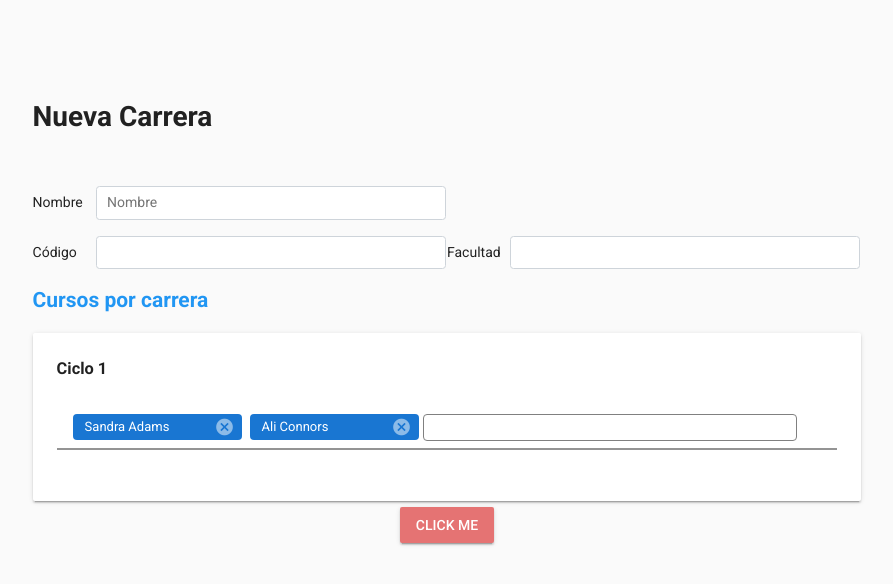
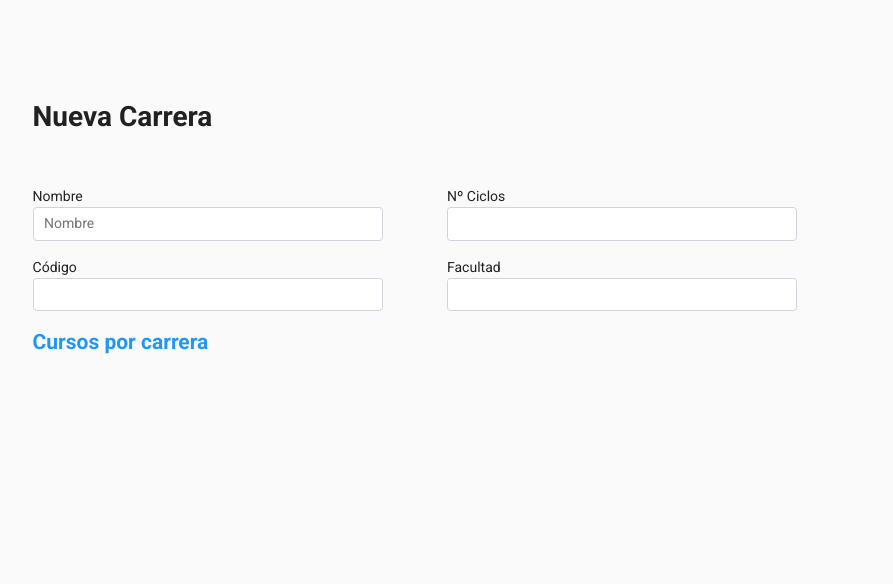
Before and after one commit to parakawa/vue-uni, a Vue app in the folder uni/: page / in a window 1280 px wide. Shown: the top 584 px of the page, without its empty margins (193-1086 px from the left). Built offline with nearby package versions, Linux system fonts and the light colour scheme.

Commit message:
dividiendo en componentes

```diff
--- a/uni/src/App.vue
+++ b/uni/src/App.vue
@@ -2,16 +2,16 @@
   v-app
     v-content
       v-container(fluid)
-        HelloWorld
+        NuevaCarrera
 </template>
 
 <script>
-import HelloWorld from './components/HelloWorld'
+import NuevaCarrera from './components/NuevaCarrera'
 
 export default {
   name: 'App',
   components: {
-    HelloWorld
+    NuevaCarrera
   }
 }
 </script>
--- /dev/null
+++ b/uni/src/components/Ciclo.vue
@@ -0,0 +1,71 @@
+<template lang="pug">
+    v-card.pa-4.mt-5
+        h3 Ciclo 1
+        v-autocomplete(v-model='courses', :disabled='isUpdating', :items='optionCourses', chips='', color='', box='', placeholder='Agregar curso a ciclo' item-value='item', multiple='')
+          template(v-slot:selection='data')
+            v-chip.chip--select-multi(:selected='data.selected', color='primary', text-color='white' close='', @input='remove(data.item)')
+              |{{ data.item.name }}
+          template(v-slot:item='data')
+            template(v-if="typeof data.item !== 'object'")
+              v-list-tile-content(v-text='data.item')
+            template(v-else='')
+              v-list-tile-content
+                v-list-tile-title(v-html='data.item.name')
+</template>
+
+<script>
+export default {
+    data () {
+      return {
+        autoUpdate: true,
+        courses: [],
+        isUpdating: false,
+        optionCourses: [
+          { header: 'Group 1' },
+          { name: 'Sandra Adams', group: 'Group 1' },
+          { name: 'Ali Connors', group: 'Group 1'},
+          { name: 'Trevor Hansen', group: 'Group 1' },
+          { name: 'Tucker Smith', group: 'Group 1'},
+        ],
+
+      }
+    },
+
+    methods: {
+      remove (item) {
+        const index = this.courses.indexOf(item)
+        if (index >= 0) this.courses.splice(index, 1)
+      }
+    }
+  }
+</script>
+
+<style lang="sass">
+  .v-chip
+    height: 2em;
+    width: 13em;
+    border-radius: 4px;
+    position: relative;
+
+  .v-chip__close>.v-icon
+    position: absolute;
+    right: 7px;
+    height: 2em;
+    background-color: transparent;
+
+  .theme--light.v-text-field--box>.v-input__control>.v-input__slot
+    background: white;
+    &:hover
+      background: none;
+  .theme--light.v-icon
+    color: white;
+  .v-autocomplete:not(.v-input--is-disabled).v-select.v-text-field input
+    border: 1px solid gray;
+    border-radius: 4px;
+  .v-input input
+    max-height: 27px;
+    width: 3em;
+
+  .v-autocomplete__content.v-menu__content, .v-autocomplete__content.v-menu__content .v-card
+    min-width: auto !important;
+</style>
--- a/uni/src/components/HelloWorld.vue
+++ /dev/null
@@ -1,137 +0,0 @@
-<template lang="pug">
-  v-container.justify-center.form-career(fluid)
-    v-form.mt-5
-      h1 Nueva Carrera
-      v-layout.mt-5
-        v-flex.xs-12
-          label Nombre
-          input.input-career(placeholder="Nombre", v-model='name')
-      v-layout.mt-3
-        v-flex.xs-6
-          label Código
-          input.input-career(v-model='code')
-        v-flex.xs-6
-          label Facultad
-          select(v-model='facultie')
-            option Seleccione
-            option(v-for='facultie in faculties') {{facultie}}
-      h2.mt-3.mb-3.blue--text Cursos por carrera
-      v-card.pa-4
-        h3 Ciclo 1
-        v-autocomplete(v-model='courses', :disabled='isUpdating', :items='optionCourses', chips='', color='', box='', placeholder='Agregar curso a ciclo' item-text='name', item-value='name', multiple='')
-          template(v-slot:selection='data')
-            v-chip.chip--select-multi(:selected='data.selected', color='primary', text-color='white' close='', @input='remove(data.item)')
-              |{{ data.item.name }}
-          template(v-slot:item='data')
-            template(v-if="typeof data.item !== 'object'")
-              v-list-tile-content(v-text='data.item')
-            template(v-else='')
-              v-list-tile-content
-                v-list-tile-title(v-html='data.item.name')
-      template
-      .text-xs-center
-        v-dialog(width='500')
-          template(v-slot:activator='{ on }')
-            v-btn(color='red lighten-2', dark='', v-on='on')
-              | Click Me
-          v-card
-            v-card-title.headline.grey.lighten-2(primary-title='')
-              | Datos
-            v-card-text
-              p Nombre: {{name}}
-              p Código: {{code}}
-              p Facultad: {{facultie}}
-              ol
-                li(v-for='course in courses') {{course}}
-
-</template>
-
-<script>
-
-export default {
-    data () {
-      return {
-        autoUpdate: true,
-        courses: [
-          { name: 'Sandra Adams', group: 'Group 1' },
-          { name: 'Ali Connors', group: 'Group 1'},
-        ],
-        isUpdating: false,
-        name: '',
-        code: '',
-        facultie: '',
-        optionCourses: [
-          { header: 'Group 1' },
-          { name: 'Sandra Adams', group: 'Group 1' },
-          { name: 'Ali Connors', group: 'Group 1'},
-          { name: 'Trevor Hansen', group: 'Group 1' },
-          { name: 'Tucker Smith', group: 'Group 1'},
-        ],
-        faculties: ['Matemática', 'Educación'],
-
-      }
-    },
-
-    methods: {
-      remove (item) {
-        const index = this.courses.name.indexOf(item.name)
-        if (index >= 0) this.courses.splice(index, 1)
-      }
-    }
-  }
-</script>
-
-<!-- Add "scoped" attribute to limit CSS to this component only -->
-<style lang="sass">
-.form-career
-  .v-form
-    width: 70%;
-    margin: 0 auto;
-
-  label
-    margin-right: 14px;
-    width: 3.5em;
-    display: inline-block;
-
-  .input-career, select
-    border: 1px solid gray;
-    border-radius: 4px;
-    width: 25em;
-    padding: .375rem .75rem;
-    font-size: 1rem;
-    line-height: 1.5;
-    color: #495057;
-    background-color: #fff;
-    background-clip: padding-box;
-    border: 1px solid #ced4da;
-    border-radius: .25rem;
-    transition: border-color .15s
-
-  .v-chip
-    height: 2em;
-    width: 13em;
-    border-radius: 4px;
-    position: relative;
-
-  .v-chip__close>.v-icon
-    position: absolute;
-    right: 7px;
-    height: 2em;
-    background-color: transparent;
-
-  .theme--light.v-text-field--box>.v-input__control>.v-input__slot
-    background: white;
-    &:hover
-      background: none;
-  .theme--light.v-icon
-    color: white;
-  .v-autocomplete:not(.v-input--is-disabled).v-select.v-text-field input
-    border: 1px solid gray;
-    border-radius: 4px;
-  .v-input input
-    max-height: 27px;
-    width: 3em;
-
-  .v-autocomplete__content.v-menu__content, .v-autocomplete__content.v-menu__content .v-card
-    min-width: auto !important;
-</style>
--- /dev/null
+++ b/uni/src/components/NuevaCarrera.vue
@@ -0,0 +1,72 @@
+<template lang="pug">
+  v-container.justify-center.form-career(fluid)
+    v-form.mt-5
+      h1 Nueva Carrera
+      v-layout.mt-5
+        v-flex.xs-6
+          label Nombre
+          input.input-career(placeholder="Nombre", v-model='name')
+        v-flex.xs-6
+          label Nº Ciclos
+          select(v-model='nCiclos')
+            option Seleccione
+            option(v-for='i in 10') {{i}}
+      v-layout.mt-3
+        v-flex.xs-6
+          label Código
+          input.input-career(v-model='code')
+        v-flex.xs-6
+          label Facultad
+          select(v-model='facultie')
+            option Seleccione
+            option(v-for='facultie in faculties') {{facultie}}
+      h2.mt-3.mb-3.blue--text Cursos por carrera
+      Ciclo(v-for='i in nCiclos')
+
+</template>
+
+<script>
+import Ciclo from './Ciclo'
+
+export default {
+  components: {
+    Ciclo
+  },
+  data () {
+    return {
+      nCiclos: 0,
+      name: '',
+      code: '',
+      facultie: '',
+      faculties: ['Matemática', 'Educación'],
+    }
+  },
+  }
+</script>
+
+<!-- Add "scoped" attribute to limit CSS to this component only -->
+<style lang="sass">
+.form-career
+  .v-form
+    width: 70%;
+    margin: 0 auto;
+
+  label
+    margin-right: 14px;
+    width: 5em;
+    display: inline-block;
+
+  .input-career, select
+    border: 1px solid gray;
+    border-radius: 4px;
+    width: 25em;
+    padding: .375rem .75rem;
+    font-size: 1rem;
+    line-height: 1.5;
+    color: #495057;
+    background-color: #fff;
+    background-clip: padding-box;
+    border: 1px solid #ced4da;
+    border-radius: .25rem;
+    transition: border-color .15s
+</style>
```
Also changed, not shown: 1 other file (tests, documents, lock files or other folders).
